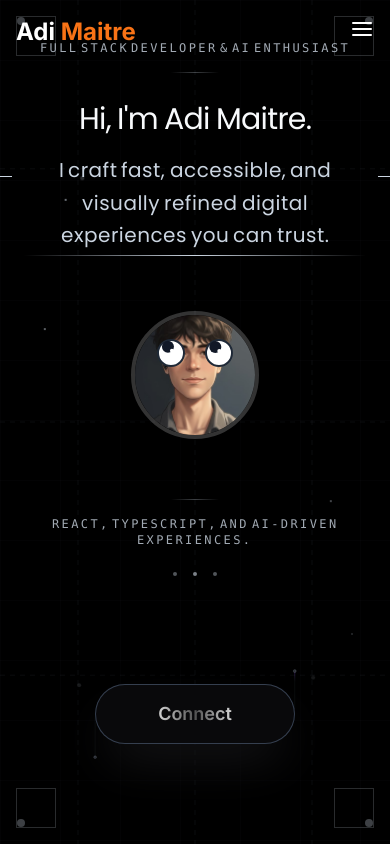
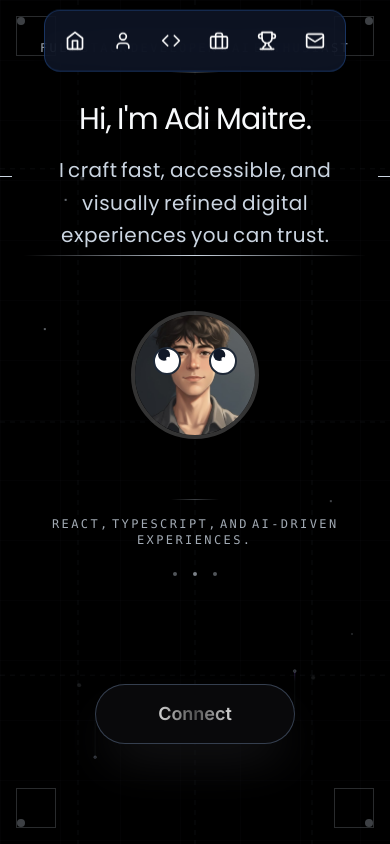
Before and after one commit to IchigoSolos69/portfolio_website, a React (Vite) app: page / in a window 390 px wide. Shown: the top 844 px of the page. Built offline with nearby package versions, Linux system fonts and the light colour scheme.

Commit message:
nav bar revamp

```diff
--- a/src/components/Header.tsx
+++ b/src/components/Header.tsx
@@ -1,5 +1,3 @@
-import { useState, useEffect } from 'react';
-import { FiMenu, FiX } from 'react-icons/fi';
 import { Dock } from "@/components/ui/dock-two";
 import {
   Home,
@@ -11,24 +9,12 @@ import {
 } from 'lucide-react';
 
 const Header = () => {
-  const [isMenuOpen, setIsMenuOpen] = useState(false);
-  const [scrolled, setScrolled] = useState(false);
-
-  useEffect(() => {
-    const handleScroll = () => {
-      setScrolled(window.scrollY > 20);
-    };
-    window.addEventListener('scroll', handleScroll);
-    return () => window.removeEventListener('scroll', handleScroll);
-  }, []);
-
   const dockItems = [
     {
       icon: Home,
       label: "Home",
       onClick: () => {
         document.getElementById('home')?.scrollIntoView({ behavior: 'smooth' });
-        setIsMenuOpen(false);
       }
     },
     {
@@ -36,7 +22,6 @@ const Header = () => {
       label: "About",
       onClick: () => {
         document.getElementById('about')?.scrollIntoView({ behavior: 'smooth' });
-        setIsMenuOpen(false);
       }
     },
     {
@@ -44,7 +29,6 @@ const Header = () => {
       label: "Skills",
       onClick: () => {
         document.getElementById('skills')?.scrollIntoView({ behavior: 'smooth' });
-        setIsMenuOpen(false);
       }
     },
     {
@@ -52,7 +36,6 @@ const Header = () => {
       label: "Projects",
       onClick: () => {
         document.getElementById('projects')?.scrollIntoView({ behavior: 'smooth' });
-        setIsMenuOpen(false);
       }
     },
     {
@@ -60,7 +43,6 @@ const Header = () => {
       label: "Experience",
       onClick: () => {
         document.getElementById('experience')?.scrollIntoView({ behavior: 'smooth' });
-        setIsMenuOpen(false);
       }
     },
     {
@@ -68,50 +50,20 @@ const Header = () => {
       label: "Contact",
       onClick: () => {
         document.getElementById('contact')?.scrollIntoView({ behavior: 'smooth' });
-        setIsMenuOpen(false);
       }
     }
   ];
 
   return (
-    <header className={`fixed w-full z-50 transition-all duration-300 ${scrolled ? 'bg-dark/90 backdrop-blur-sm py-2' : 'bg-transparent py-4'}`}>
-      <div className="max-w-7xl mx-auto px-4 sm:px-6 lg:px-8">
-        <div className="flex justify-between items-center">
-          <div className="flex-shrink-0">
-            <a href="#home" className="text-2xl font-bold text-white">
-              Adi<span className="text-accent"> Maitre</span>
-            </a>
-          </div>
-
-          {/* Desktop Navigation - Hidden on mobile */}
-          <div className="hidden md:block">
-            <Dock
-              items={dockItems}
-              className="h-20"
-            />
-          </div>
-
-          {/* Mobile menu button */}
-          <div className="md:hidden">
-            <button
-              onClick={() => setIsMenuOpen(!isMenuOpen)}
-              className="text-white hover:text-primary focus:outline-none"
-            >
-              {isMenuOpen ? <FiX className="w-6 h-6" /> : <FiMenu className="w-6 h-6" />}
-            </button>
-          </div>
+    <header className="fixed w-full z-50 pointer-events-none">
+      <div className="flex justify-center items-center w-full h-full">
+        <div className="pointer-events-auto">
+          <Dock
+            items={dockItems}
+            className="h-20"
+          />
         </div>
       </div>
-
-      {/* Mobile Menu */}
-      {isMenuOpen && (
-        <div className="md:hidden bg-dark/90 backdrop-blur-lg py-4">
-          <Dock
-            items={dockItems}
-            className="h-24 flex-wrap justify-center"
-          />
-        </div>
-      )}
     </header>
   );
 };
--- a/src/components/ui/mouse-following-eyes.tsx
+++ b/src/components/ui/mouse-following-eyes.tsx
@@ -84,20 +84,24 @@ const MouseFollowingEyes: React.FC<MouseFollowingEyesProps> = ({ imageUrl, class
         <img
           src={imageUrl}
           alt="Profile"
-          className="w-full h-full object-cover scale-150"
-          style={{ objectPosition: 'center 30%' }}
+          className="w-full h-full object-cover"
+          style={{
+            transform: 'scale(1.4)',
+            transformOrigin: 'center center',
+            objectPosition: 'center 35%'
+          }}
         />
 
         {/* Eye containers positioned over the actual eyes in the image - adjusted for zoom */}
         <div
           ref={eye1Ref}
-          className="absolute top-[32%] left-[30%] transform -translate-x-1/2 -translate-y-1/2"
+          className="absolute top-[38%] left-[27%] transform -translate-x-1/2 -translate-y-1/2"
         >
           <Eye pupilRef={pupil1Ref} />
         </div>
         <div
           ref={eye2Ref}
-          className="absolute top-[32%] right-[30%] transform translate-x-1/2 -translate-y-1/2"
+          className="absolute top-[38%] right-[27%] transform translate-x-1/2 -translate-y-1/2"
         >
           <Eye pupilRef={pupil2Ref} />
         </div>
```
